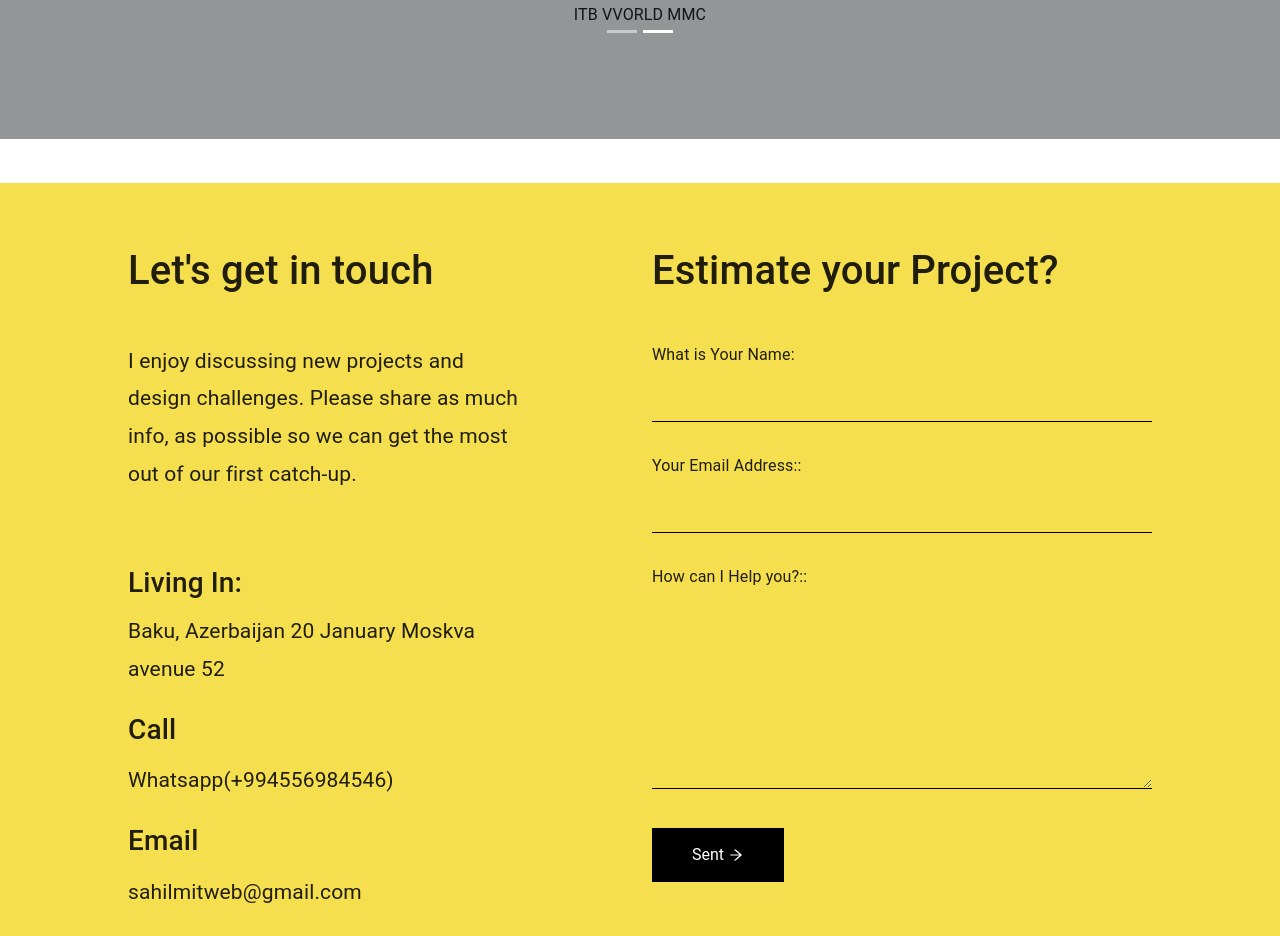
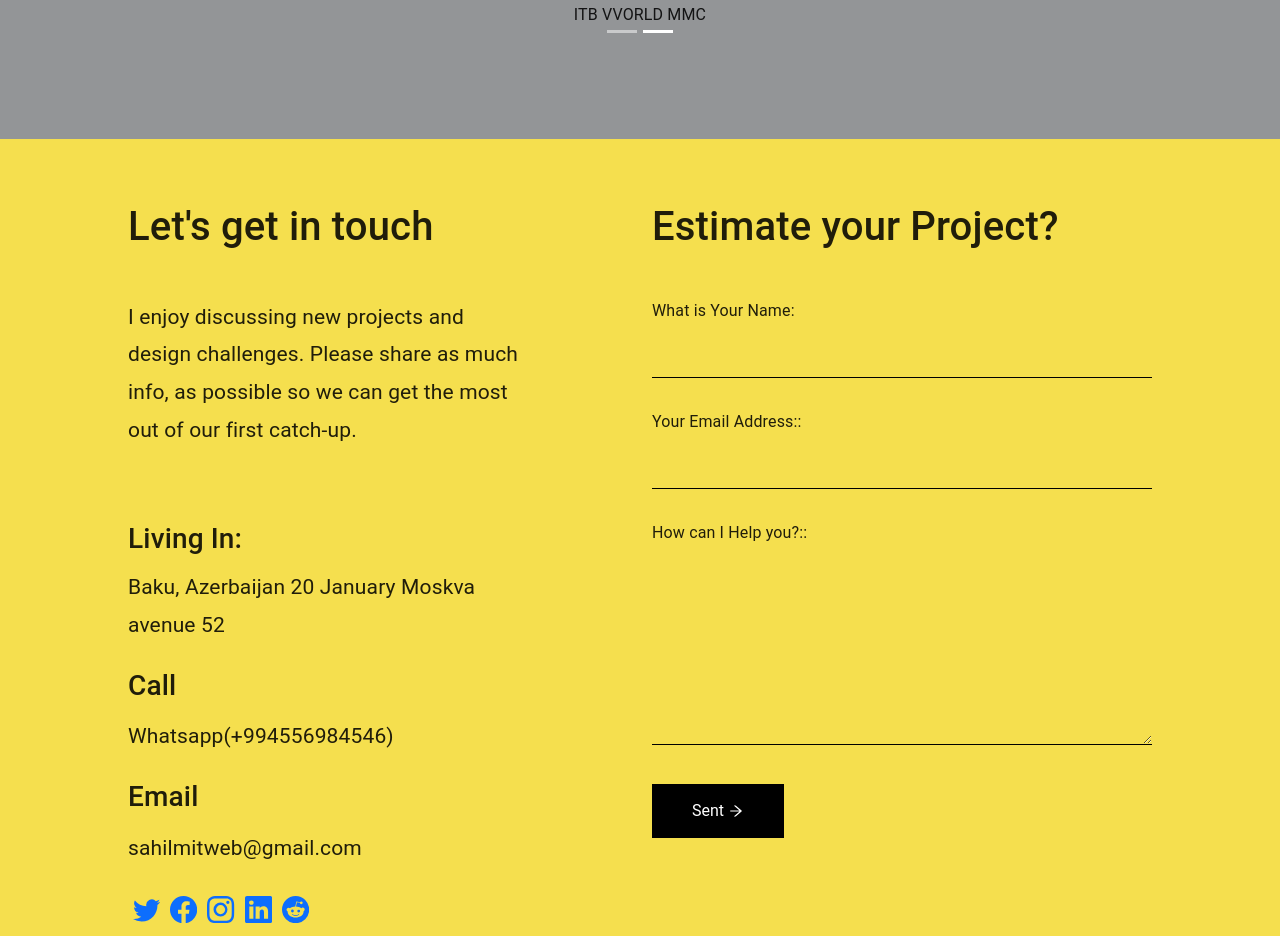
Before and after one commit to ShahmirzeMIT/Portfolio, a React (Create React App) app: page / in a window 1280 px wide. Shown: the part 6240-7176 px from the top of the page. Built offline with nearby package versions, Linux system fonts and the light colour scheme.

Commit message:
remove modal

```diff
--- a/src/App.js
+++ b/src/App.js
@@ -44,7 +44,6 @@ export const DataContext=createContext()
              <Laptop/>
              <Questions/>
               <Slider/>
-              <Modals/>
              <Contact/>
               {/* <Footer/> */}
             </DataContext.Provider>
```
